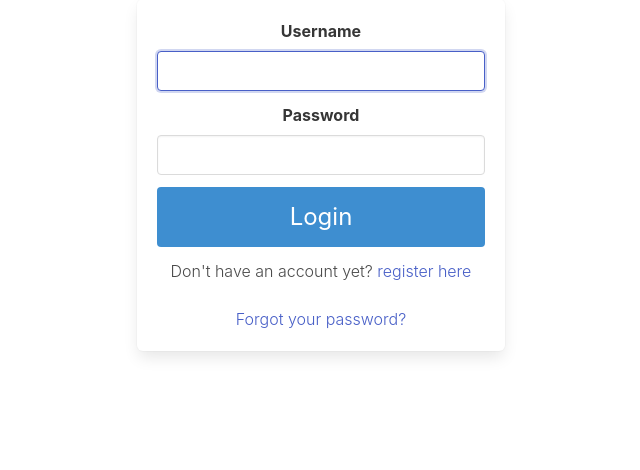
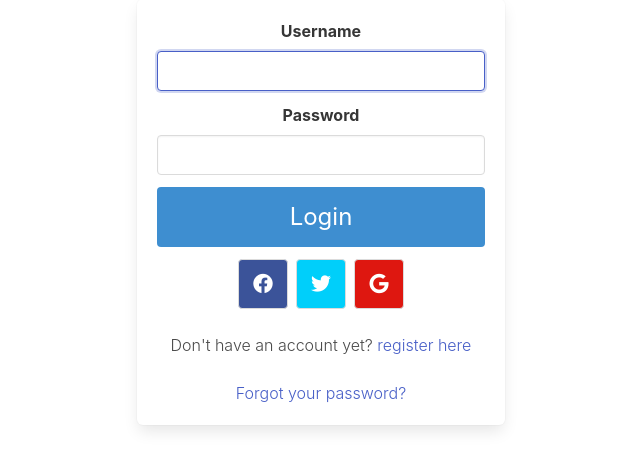
Before and after one commit to deadFormats/guildhall-django, a Django app: page /account/login/ in a window 1280 px wide. Shown: the part 279-749 px from the top of the page, without its empty margins (319-959 px from the left). Run offline with Django 4.2, Linux system fonts and the light colour scheme.

Commit message:
finished social auth

```diff
--- a/guildhall/account/authentication.py
+++ b/guildhall/account/authentication.py
@@ -1,4 +1,5 @@
 from django.contrib.auth.models import User
+from .models import Profile
 
 
 class EmailAuthBackend:
@@ -16,3 +17,8 @@ class EmailAuthBackend:
             return User.objects.get(pk=user_id)
         except User.DoesNotExist:
             return None
+
+
+
+def create_profile(backend, user, *args, **kwargs):
+    Profile.objects.get_or_create(user=user)
--- /dev/null
+++ b/guildhall/account/static/css/base.css
@@ -0,0 +1,11 @@
+a.facebook {
+    background: #3b5399;
+}
+
+a.twitter {
+    background: #00cffa;
+}
+
+a.google {
+    background: #de1710;
+}
--- a/guildhall/account/templates/base.html
+++ b/guildhall/account/templates/base.html
@@ -6,7 +6,8 @@
         <meta http-equiv="X-UA-Compatible" content="IE=edge">
         <meta name="viewport" content="width=device-width, initial-scale=1">
         <title>{% block title %}{% endblock %}</title>
-        <link rel="stylesheet" href="https://maxcdn.bootstrapcdn.com/font-awesome/4.7.0/css/font-awesome.min.css">
+        <link rel="stylesheet" href="https://cdnjs.cloudflare.com/ajax/libs/font-awesome/6.4.0/css/fontawesome.min.css">
+        <link rel="stylesheet" href="https://cdnjs.cloudflare.com/ajax/libs/font-awesome/6.4.0/css/all.min.css" integrity="sha512-iecdLmaskl7CVkqkXNQ/ZH/XLlvWZOJyj7Yy7tcenmpD1ypASozpmT/E0iPtmFIB46ZmdtAc9eNBvH0H/ZpiBw==" crossorigin="anonymous" referrerpolicy="no-referrer" />
         <link href="https://fonts.googleapis.com/css?family=Questrial&display=swap" rel="stylesheet">
         <link rel="stylesheet" href="https://unpkg.com/bulma@0.9.0/css/bulma.min.css">
         <link rel="stylesheet" type="text/css" href="{% static 'css/base.css' %}">
--- a/guildhall/account/templates/registration/login.html
+++ b/guildhall/account/templates/registration/login.html
@@ -25,6 +25,25 @@
             </div>
             <input type="hidden" name="next" value="{{ next }}">
         </form>
+        <div class="buttons is-centered">
+            <a class="button is-medium facebook" href="{% url 'social:begin' 'facebook' %}">
+                <span class="icon">
+                    <i class="fa-brands fa-facebook" style="color: #fff;"></i>
+                </span>
+            </a>
+            <a class="button is-medium twitter" href="{% url 'social:begin' 'twitter' %}">
+                <span class="icon">
+                    <i class="fa-brands fa-twitter" style="color: #fff;"></i>
+                </span>
+            </a>
+            <a class="button is-medium google" href="{% url 'social:begin' 'google-oauth2' %}">
+                <span class="icon">
+                    <i class="fa-brands fa-google" style="color: #fff;"></i>
+                </span>
+            </a>
+        </div>
+
+
         <div class="block">
             <p class="has-text-weight-light is-size-6">
                 Don't have an account yet?
```
Also changed, not shown: guildhall/guildhall/settings.py (+24 -0 lines).
